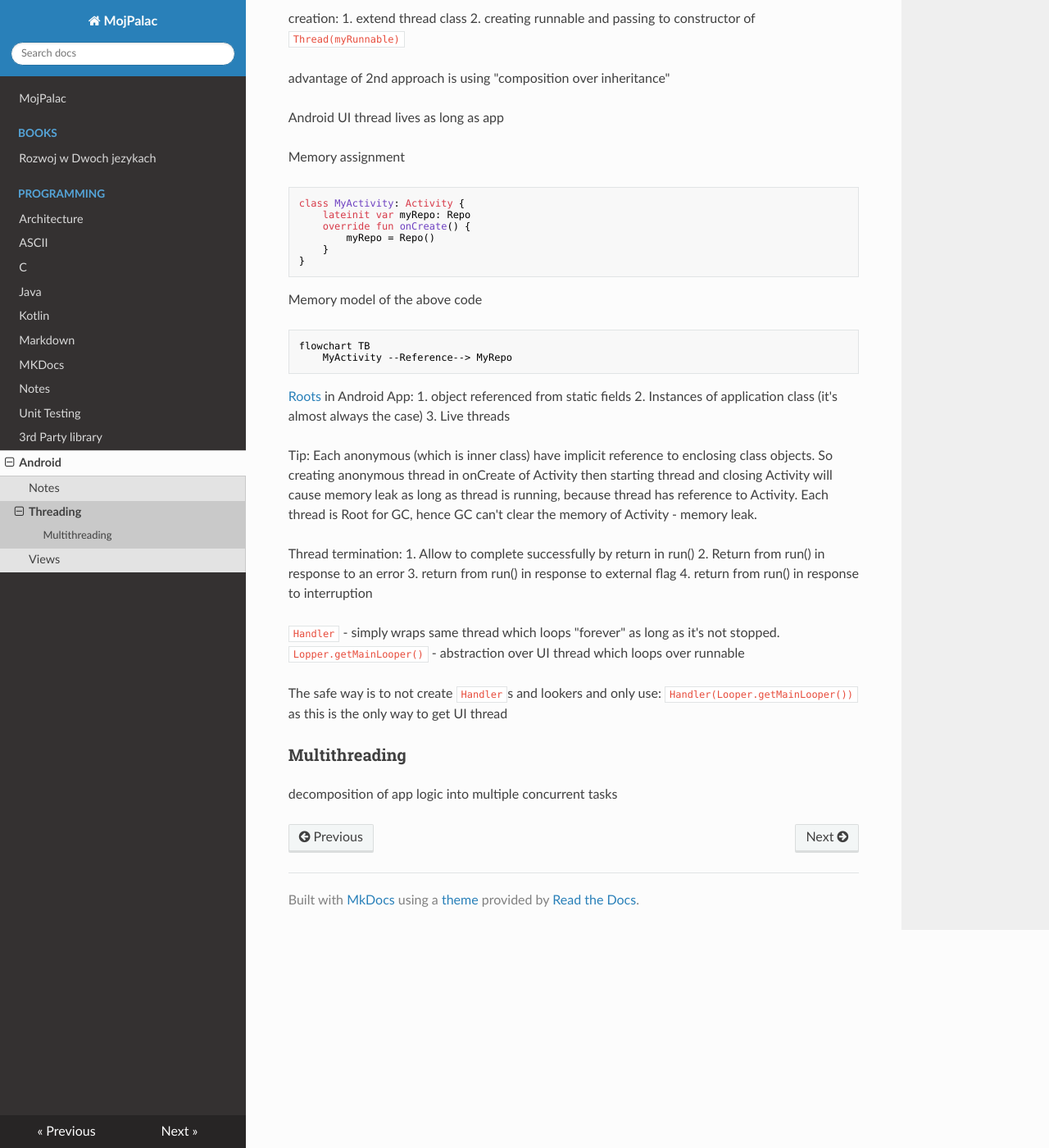
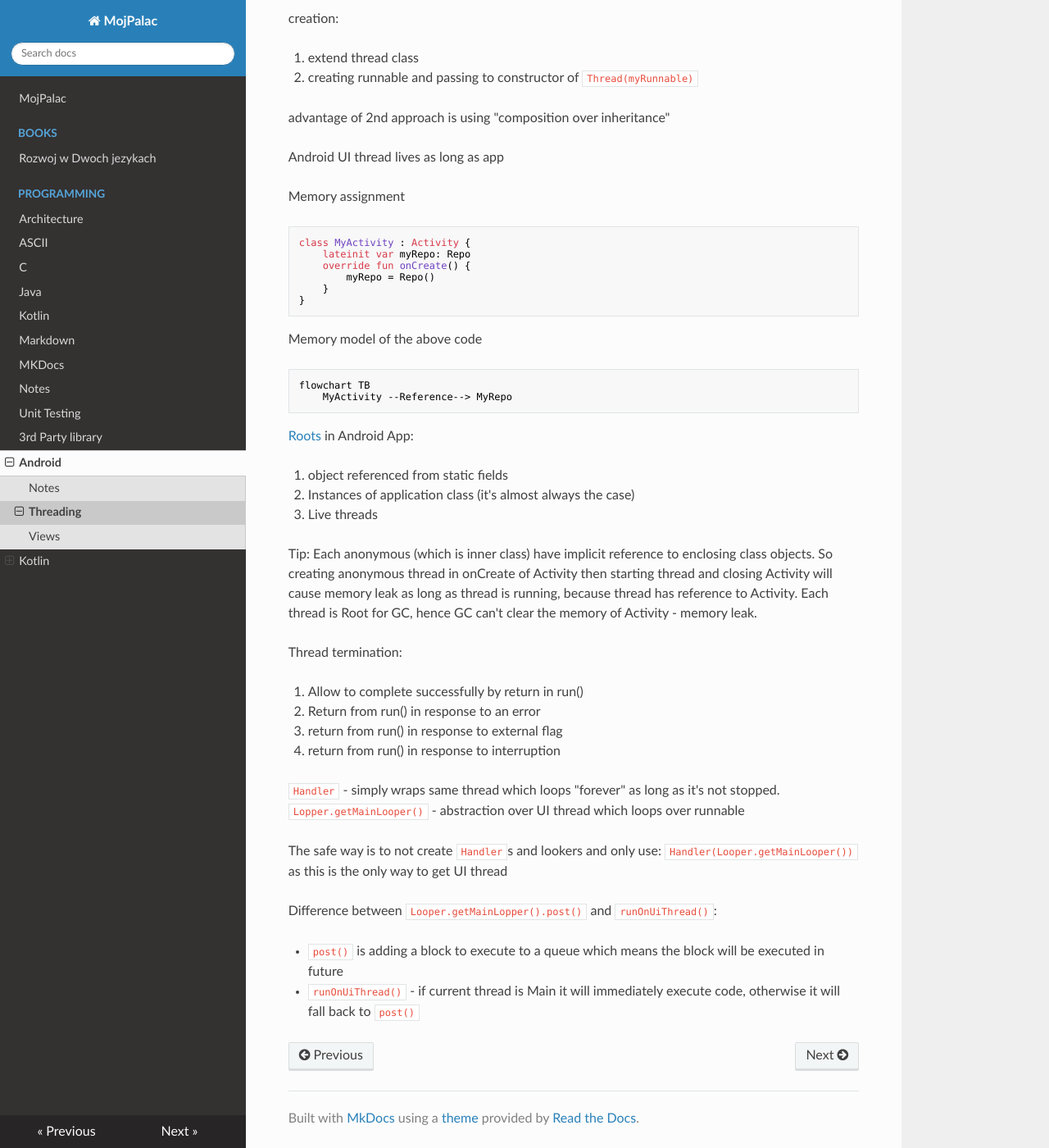
Before and after one commit to mojpalac/mojpalac, an MkDocs documentation site: the page built from docs/programming/android/threading.md, in a window 1280 px wide and 1400 px high, scrolled down 406 px. Shown: the whole window at 82% size. Built offline with MkDocs 1.6.1, drawn with Linux system fonts in a browser that asks for light colours; nearby versions of some CDN libraries.

````diff
--- a/docs/programming/android/threading.md
+++ b/docs/programming/android/threading.md
@@ -11,10 +11,10 @@ flowchart LR
 Each process can host one or more tasks. In Android these are Threads.
 Threads _share_ the execution environment with the parent process. They can communicate and exchange data.
 
-
 **thread** - single in process task
 
 creation:
+
 1. extend thread class
 2. creating runnable and passing to constructor of `Thread(myRunnable)`
 
@@ -25,7 +25,7 @@ Android UI thread lives as long as app
 Memory assignment
 
 ```kotlin
-class MyActivity: Activity {
+class MyActivity : Activity {
     lateinit var myRepo: Repo
     override fun onCreate() {
         myRepo = Repo()
@@ -34,22 +34,26 @@ class MyActivity: Activity {
 ```
 
 Memory model of the above code
+
 ```mermaid
 flowchart TB
     MyActivity --Reference--> MyRepo
 ```
 
 [Roots](../java.md#Memory-Leaks) in Android App:
+
 1. object referenced from static fields
 2. Instances of application class (it's almost always the case)
 3. Live threads
 
 Tip: Each anonymous (which is inner class) have implicit reference to enclosing class objects.
-So creating anonymous thread in onCreate of Activity then starting thread and closing Activity will cause memory leak as long as thread is running,
+So creating anonymous thread in onCreate of Activity then starting thread and closing Activity will cause memory leak as
+long as thread is running,
 because thread has reference to Activity.
 Each thread is Root for GC, hence GC can't clear the memory of Activity - memory leak.
 
 Thread termination:
+
 1. Allow to complete successfully by return in run()
 2. Return from run() in response to an error
 3. return from run() in response to external flag
@@ -61,6 +65,8 @@ Thread termination:
 The safe way is to not create `Handler`s and lookers and only use:
 `Handler(Looper.getMainLooper())` as this is the only way to get UI thread
 
-### Multithreading
+Difference between `Looper.getMainLopper().post()` and `runOnUiThread()`:
 
-decomposition of app logic into multiple concurrent tasks
+- `post()` is adding a block to execute to a queue which means the block will be executed in future
+- `runOnUiThread()` - if current thread is Main it will immediately execute code,
+  otherwise it will fall back to `post()`
````
Also changed, not shown: docs/programming/java.md (+22 -7 lines), docs/programming/kotlin/coroutines.md (added, +27 -0 lines).
